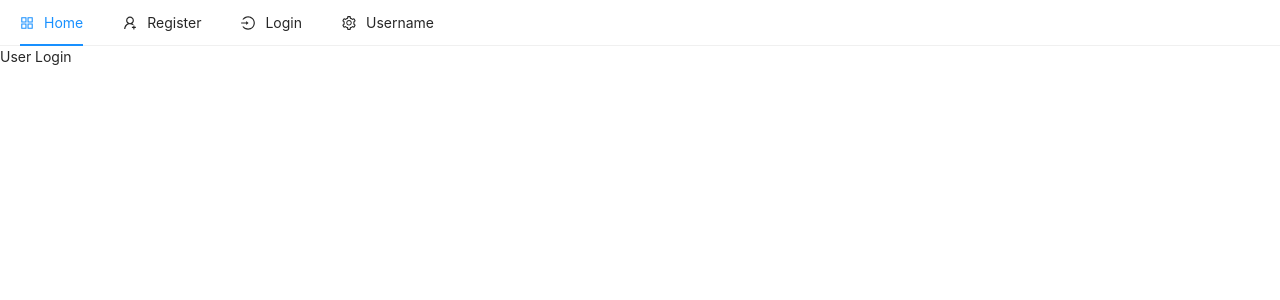
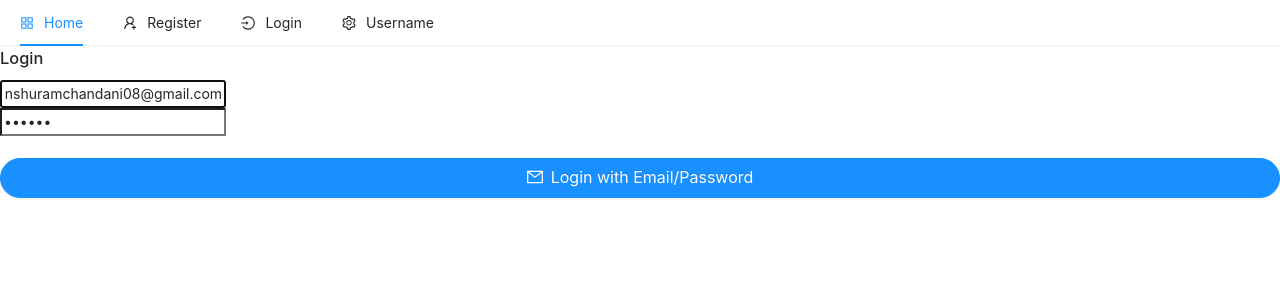
Before and after one commit to hemansnation/ecommerce-frontend, a React (Create React App) app: page /login in a window 1280 px wide. Shown: the top 300 px of the page. Built offline with nearby package versions, Linux system fonts and the light colour scheme; no server answers.

Commit message:
day 9 login page and sign in with email and password

```diff
--- a/src/App.js
+++ b/src/App.js
@@ -1,4 +1,4 @@
-import React from 'react';
+import React, { useEffect } from 'react';
 import { Routes, Route } from 'react-router-dom';
 import { ToastContainer } from 'react-toastify';
 import 'react-toastify/dist/ReactToastify.css';
@@ -13,6 +13,26 @@
 import { useDispatch } from 'react-redux'
 
 const App = () => {
+  const dispatch = useDispatch();
+
+  useEffect(() => {
+    const unsubscribe = auth.onAuthStateChanged(async (user) => {
+      if (user){
+        const idTokenResult = await user.getIdToken();
+        console.log("User", user);
+
+        dispatch({
+          type: "LOGGED_IN_USER",
+          payload: {
+            email: user.email,
+            token: idTokenResult
+          }
+        })
+      }
+    });
+    // cleanup
+    return () => unsubscribe();
+  }, [] )
 
   return (
     <>
--- a/src/firebaseAuth.js
+++ b/src/firebaseAuth.js
@@ -5,7 +5,8 @@
   GoogleAuthProvider,
   signInWithEmailLink,
   isSignInWithEmailLink,
-  signOut
+  signOut,
+  signInWithEmailAndPassword
 } from "firebase/auth";
 import { initializeApp } from 'firebase/app'
 
@@ -34,4 +35,4 @@
 const googleAuthProvider = new GoogleAuthProvider();
 
 
-export { auth, signOut, googleAuthProvider, sendSignInLinkToEmail, signInWithEmailLink, isSignInWithEmailLink };
+export { auth, signOut, googleAuthProvider, sendSignInLinkToEmail, signInWithEmailLink, isSignInWithEmailLink, signInWithEmailAndPassword };
--- a/src/pages/auth/Login.js
+++ b/src/pages/auth/Login.js
@@ -1,9 +1,98 @@
-import React from 'react';
+import React, { useState } from 'react';
+import { toast } from 'react-toastify';
+import { auth, signInWithEmailAndPassword } from '../../firebaseAuth';
+import { Button } from 'antd';
+import { MailOutlined } from '@ant-design/icons';
+import { useDispatch } from 'react-redux';
+import { useNavigate } from 'react-router-dom'
+
 
 const Login = () => {
+  const [email, setEmail] = useState('himanshuramchandani08@gmail.com')
+  const [password, setPassword] = useState('123456');
+  const [loading, setLoading] = useState(false);
+
+  let dispatch = useDispatch();
+
+  const nav = new useNavigate();
+
+  const handleSubmit = async (e) => {
+    e.preventDefault();
+    setLoading(true);
+    // console.table(email, password);
+
+    try{
+      const result = await signInWithEmailAndPassword(auth, email, password);
+      // console.log(result);
+
+      const { user } = result;
+      const idTokenResult = await user.getIdToken();
+
+      dispatch({
+        type: "LOGGED_IN_USER",
+        payload: {
+          email: user.email,
+          token: idTokenResult.token,
+        }
+      });
+
+      nav('/');
+
+    } catch(error){
+      console.log(error);
+      toast.error(error.message);
+      setLoading(false);
+    }
+  }
+
+
+  const loginForm = () => (
+    <form onSubmit={handleSubmit}>
+      <div className='form-group'>
+        <input
+          type='email'
+          className='form-control'
+          value={email}
+          onChange={(e) => setEmail(e.target.value)}
+          placeholder="Your Email"
+          autoFocus
+        />
+      </div>
+
+      <div className='form-group'>
+        <input
+          type='password'
+          className='form-control'
+          value={password}
+          onChange={(e) => setPassword(e.target.value)}
+          placeholder="Your Password"
+        />
+      </div>
+      <br />
+
+      <Button
+        onClick={handleSubmit}
+        type="primary"
+        className='mb-3'
+        block
+        shape='round'
+        icon={<MailOutlined />}
+        size='large'
+        disabled={!email || password.length < 6}
+      >
+        Login with Email/Password
+      </Button>
+    </form>
+  )
+
   return (
-    <div>
-      User Login
+    <div className='container'>
+      <div className='row'>
+        <div className='col-md-6 offset-md-3'>
+          <h3>Login</h3>
+          {loginForm()}
+        </div>
+      </div>
     </div>
   );
 }
```
